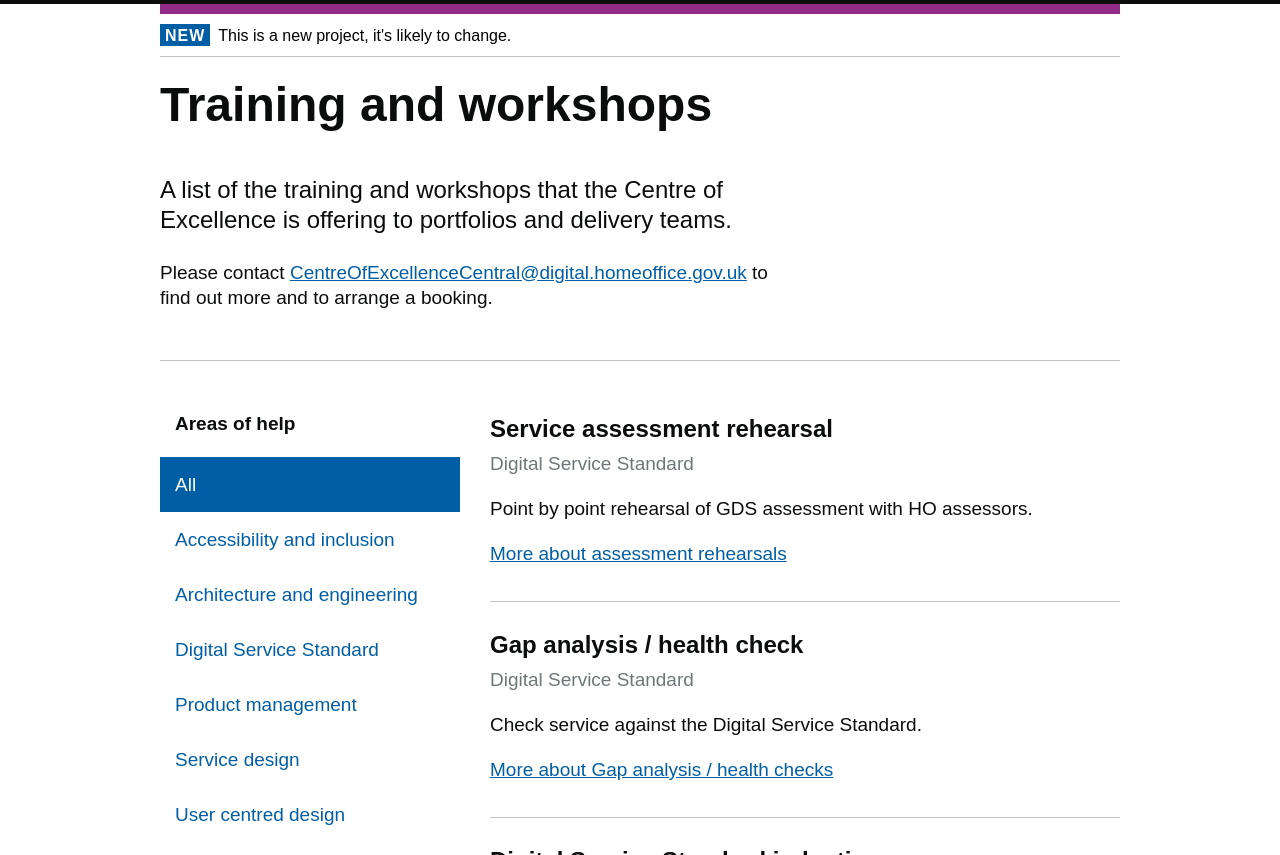
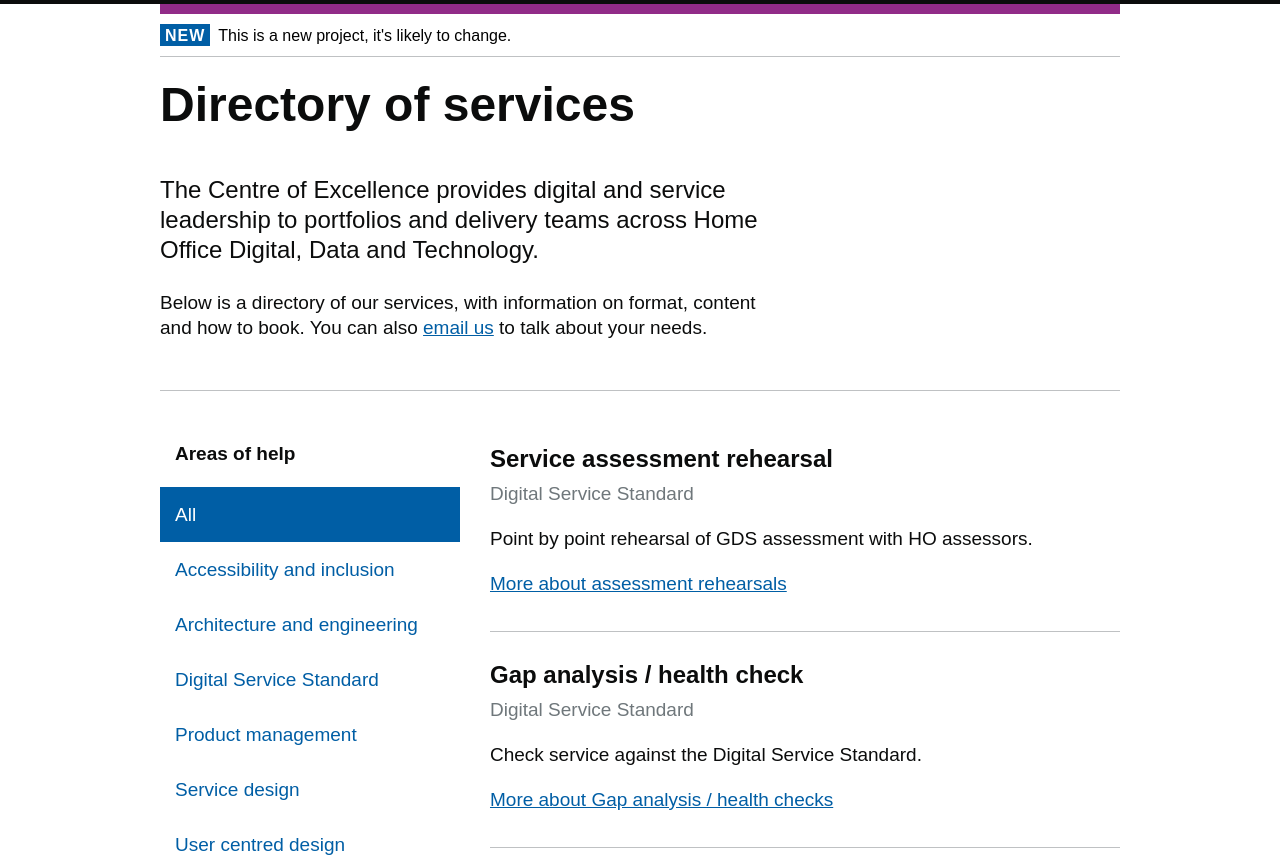
Before and after one commit to Abdul2/coe, a Jekyll site: the page built from index.md, in a window 1280 px wide and 900 px high, cut to the strip 45-900 px from the top of the window. Built offline with Jekyll 4.4.1, drawn with Linux system fonts in a browser that asks for light colours.

Commit message:
content: update intro

```diff
--- a/_includes/intro.html
+++ b/_includes/intro.html
@@ -1,6 +1,6 @@
 
-  <h1 class="bold-xlarge" >Training and workshops</h1>
+  <h1 class="bold-xlarge" >Directory of services</h1>
 
-  <p class="lede">A list of the training and workshops that the Centre of Excellence is offering to portfolios and delivery teams.</p>
+  <p class="lede">The Centre of Excellence provides digital and service leadership to portfolios and delivery teams across Home Office Digital, Data and Technology.</p>
 
-  <p>Please contact <a href="mailto:CentreOfExcellenceCentral@digital.homeoffice.gov.uk">CentreOfExcellenceCentral@digital.homeoffice.gov.uk</a> to find out more and to arrange a booking.</p>
+  <p>Below is a directory of our services, with information on format, content and how to book. You can also <a href="mailto:CentreOfExcellenceCentral@digital.homeoffice.gov.uk">email us</a> to talk about your needs.</p>
```
